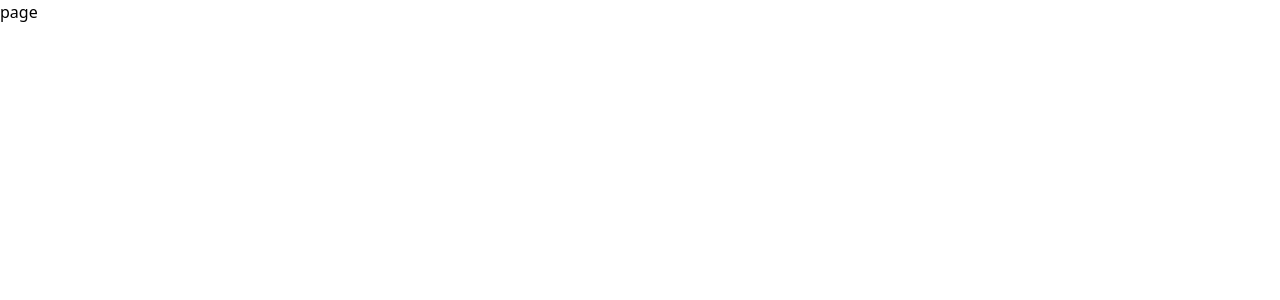
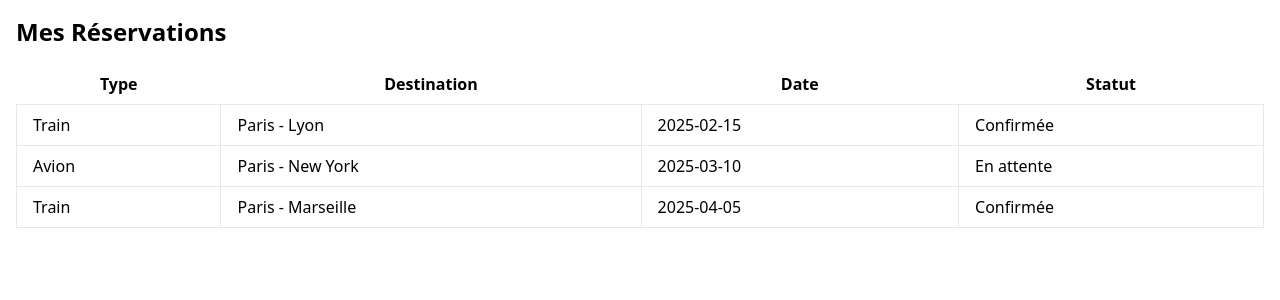
Before and after one commit to Team-SAE5A01/Wheeltrip-user, a Next.js app: page /reservation/my-reservations in a window 1280 px wide. Shown: the top 300 px of the page. Built offline with nearby package versions, Linux system fonts and the light colour scheme.

Commit message:
page my-reservations (draft) and page home modification (add navbar)

```diff
--- /dev/null
+++ b/src/app/Navbar.tsx
@@ -0,0 +1,23 @@
+import React from 'react';
+
+const Navbar = () => {
+  return (
+    <nav className="bg-gradient-to-r from-green-400 via-blue-500 to-purple-600 p-4">
+      <div className="max-w-7xl mx-auto flex justify-between items-center">
+        <a href="/" className="text-white text-2xl font-bold">
+          Wheeltrip
+        </a>
+        <div className="space-x-4">
+          <a href="/auth/login" className="text-white hover:text-gray-200">
+            Connexion
+          </a>
+          <a href="/auth/register" className="text-white hover:text-gray-200">
+            Inscription
+          </a>
+        </div>
+      </div>
+    </nav>
+  );
+};
+
+export default Navbar;
--- a/src/app/auth/login/page copy.tsx
+++ /dev/null
@@ -1,9 +0,0 @@
-import React from 'react'
-
-const page = () => {
-  return (
-    <div>page</div>
-  )
-}
-
-export default page
--- a/src/app/page.tsx
+++ b/src/app/page.tsx
@@ -1,27 +1,28 @@
-'use client';
-
-import { apiBaseUrl } from "@/lib/appConfig";
+import React from 'react';
+import Navbar from './Navbar';
 
 const HomePage = () => {
   return (
+    <div>
+      <Navbar />
       <div className="flex flex-col justify-center items-center min-h-screen bg-gradient-to-r from-green-400 via-blue-500 to-purple-600 text-white">
         <div className="text-center max-w-2xl mx-auto p-8">
-        <h1 className="text-5xl font-extrabold mb-4">{apiBaseUrl}</h1>
-        <p className="text-xl mb-6">This is the homepage. You can manage everything from here.</p>
-
+          <h1 className="text-5xl font-extrabold mb-4">Bienvenue sur Wheeltrip</h1>
+          <p className="text-xl mb-6">Votre plateforme de réservation de voyages en train et en avion.</p>
           <div className="space-x-4">
             <a
               href="/auth/login"
               className="px-6 py-3 bg-blue-600 text-white rounded-lg hover:bg-blue-700 transition duration-200"
             >
-            Log In
+              Connexion
             </a>
             <a
               href="/auth/register"
               className="px-6 py-3 bg-transparent border-2 border-white text-white rounded-lg hover:bg-white hover:text-black transition duration-200"
             >
-            Sign Up
+              Inscription
             </a>
+          </div>
         </div>
       </div>
     </div>
--- a/src/app/reservation/my-reservations/page.tsx
+++ b/src/app/reservation/my-reservations/page.tsx
@@ -1,9 +1,61 @@
-import React from 'react'
+'use client';
+import React from 'react';
 
-const page = () => {
+const MyReservationsPage = () => {
+  // Données statiques des réservations
+  const reservations = [
+    {
+      id: 1,
+      type: 'Train',
+      destination: 'Paris - Lyon',
+      date: '2025-02-15',
+      status: 'Confirmée',
+    },
+    {
+      id: 2,
+      type: 'Avion',
+      destination: 'Paris - New York',
+      date: '2025-03-10',
+      status: 'En attente',
+    },
+    {
+      id: 3,
+      type: 'Train',
+      destination: 'Paris - Marseille',
+      date: '2025-04-05',
+      status: 'Confirmée',
+    },
+  ];
+
   return (
-    <div>page</div>
-  )
-}
+    <div className="container mx-auto p-4">
+      <h1 className="text-2xl font-bold mb-4">Mes Réservations</h1>
+      {reservations.length === 0 ? (
+        <p>Aucune réservation trouvée.</p>
+      ) : (
+        <table className="min-w-full table-auto">
+          <thead>
+            <tr>
+              <th className="px-4 py-2">Type</th>
+              <th className="px-4 py-2">Destination</th>
+              <th className="px-4 py-2">Date</th>
+              <th className="px-4 py-2">Statut</th>
+            </tr>
+          </thead>
+          <tbody>
+            {reservations.map((reservation) => (
+              <tr key={reservation.id}>
+                <td className="border px-4 py-2">{reservation.type}</td>
+                <td className="border px-4 py-2">{reservation.destination}</td>
+                <td className="border px-4 py-2">{reservation.date}</td>
+                <td className="border px-4 py-2">{reservation.status}</td>
+              </tr>
+            ))}
+          </tbody>
+        </table>
+      )}
+    </div>
+  );
+};
 
-export default page
+export default MyReservationsPage;
```
Lines whose indentation alone changed are shown as unchanged.
